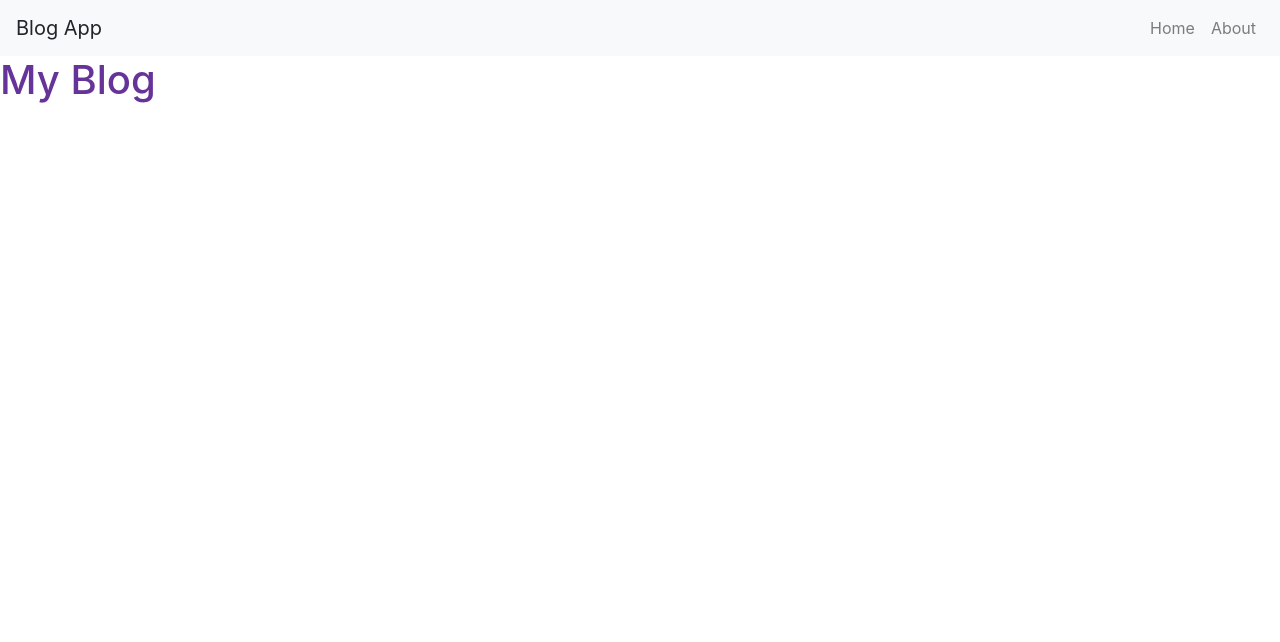
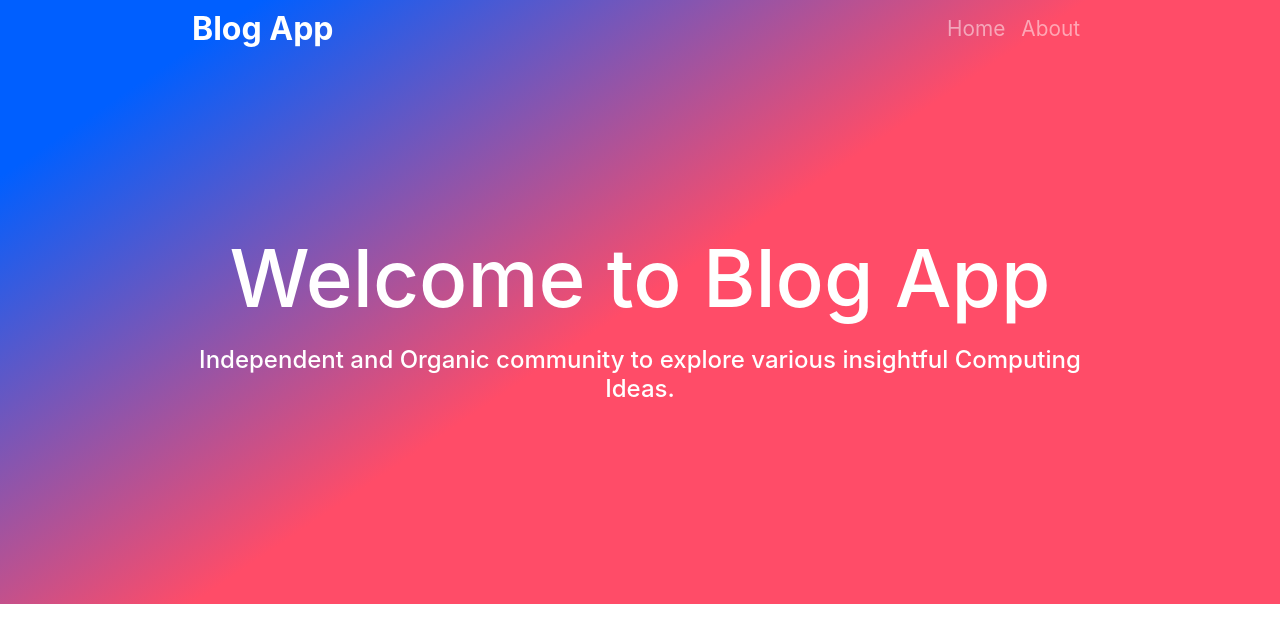
Before and after one commit to tejan-singh/Blog-App, a React (Create React App) app: page / in a window 1280 px wide. Shown: the top 642 px of the page. Built offline with nearby package versions, Linux system fonts and the light colour scheme.

Commit message:
added title section to the project

```diff
--- a/public/style.css
+++ b/public/style.css
@@ -1,3 +1,40 @@
-h1{
-    color: rebeccapurple;
+/*NavBar*/
+.navbar-brand {
+    font-size: 2rem;
+    font-weight: bold;
 }
+
+.navbar {
+    padding: 0 0 10rem;
+}
+
+.nav-item {
+    padding: 0 18px;
+}
+
+.nav-link {
+    font-size: 1.3rem;
+
+}
+
+/* title section */
+#title{
+    background: rgb(0,95,255);
+    background: linear-gradient(146deg, rgba(0,95,255,1) 12%, rgba(255,76,104,1) 50%);
+    color: #fff;
+}
+
+.big-heading {
+    font-size: 5rem;
+    line-height: 1.5;
+    text-align: center;
+}
+
+.sub-heading {
+    font-size: 1.5rem;
+    text-align: center;
+}
+
+.container-fluid {
+    padding: 0% 15% 15%;
+}
--- a/src/App.js
+++ b/src/App.js
@@ -1,12 +1,10 @@
 import React from "react";
-import NavBar from "./Components/NavBar"
+import Header from "./Components/Header"
 
 function App() {
   return (
     <div>
-    <NavBar />
-
-    <h1>My Blog</h1>
+    <Header />
     </div>
   );
 }
--- /dev/null
+++ b/src/Components/Header.js
@@ -0,0 +1,25 @@
+import React from "react";
+import NavBar from "../Components/NavBar";
+
+function Header(){
+    return(
+        <div>
+            <section className="coloured-section" id="title">
+
+                <div className="container-fluid">
+                <NavBar />
+
+                {/* Title */}
+                <div className="row">
+                    <div className="col-lg-12 col-md-12 col-sm-12">
+                        <h1 className="big-heading">Welcome to Blog App</h1>
+                        <h2 className="sub-heading">Independent and Organic community to explore various insightful Computing Ideas.</h2>
+                    </div>
+                </div>
+                </div>
+            </section>
+        </div>
+    )
+}
+
+export default Header;
--- a/src/Components/NavBar.js
+++ b/src/Components/NavBar.js
@@ -3,7 +3,7 @@ import React from "react";
 function NavBar(){
     return(
         <div>
-        <nav className = "navbar navbar-expand-md bg-light navbar-light">
+        <nav className = "navbar navbar-expand-md navbar-dark">
             <a className="navbar-brand">Blog App</a>
 
             <button class="navbar-toggler" type="button" data-toggle="collapse" data-target="#navbarTogglerDemo01" aria-controls="navbarTogglerDemo01" aria-expanded="false" aria-label="Toggle navigation">
```
